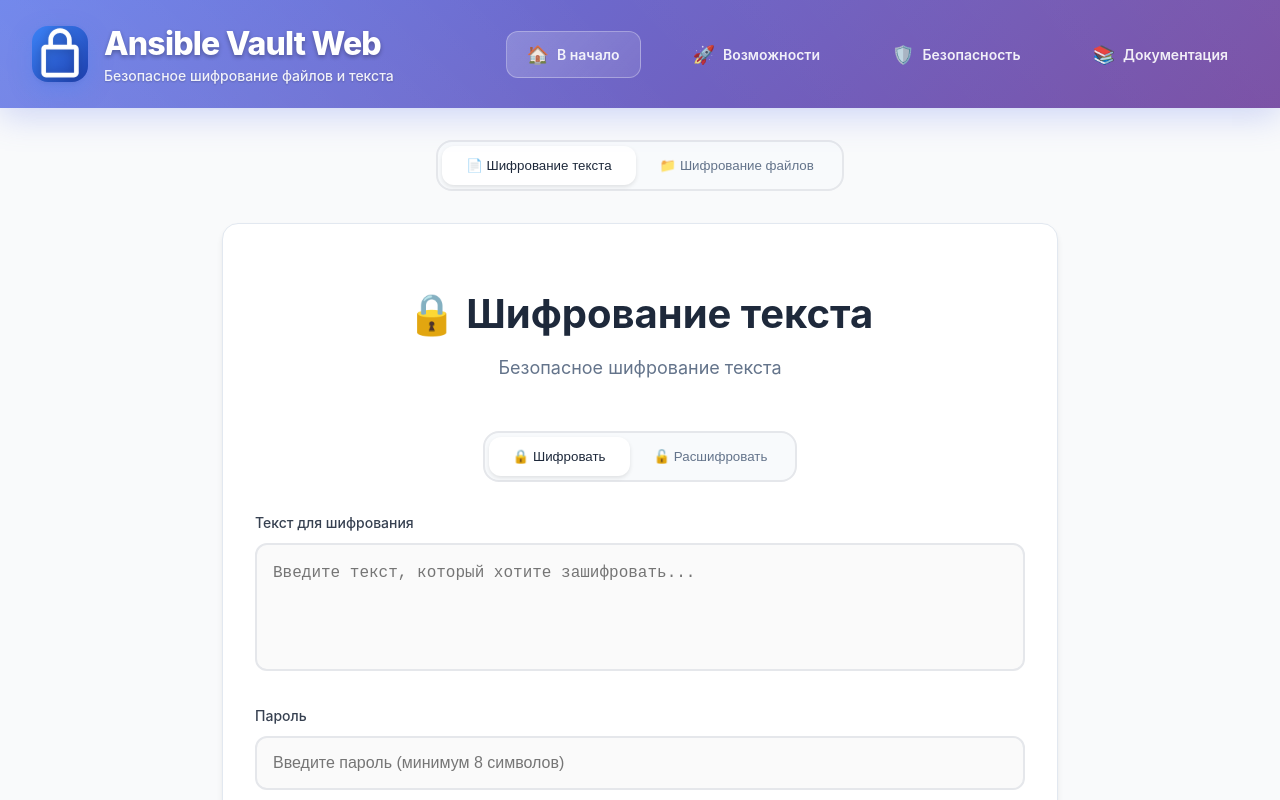
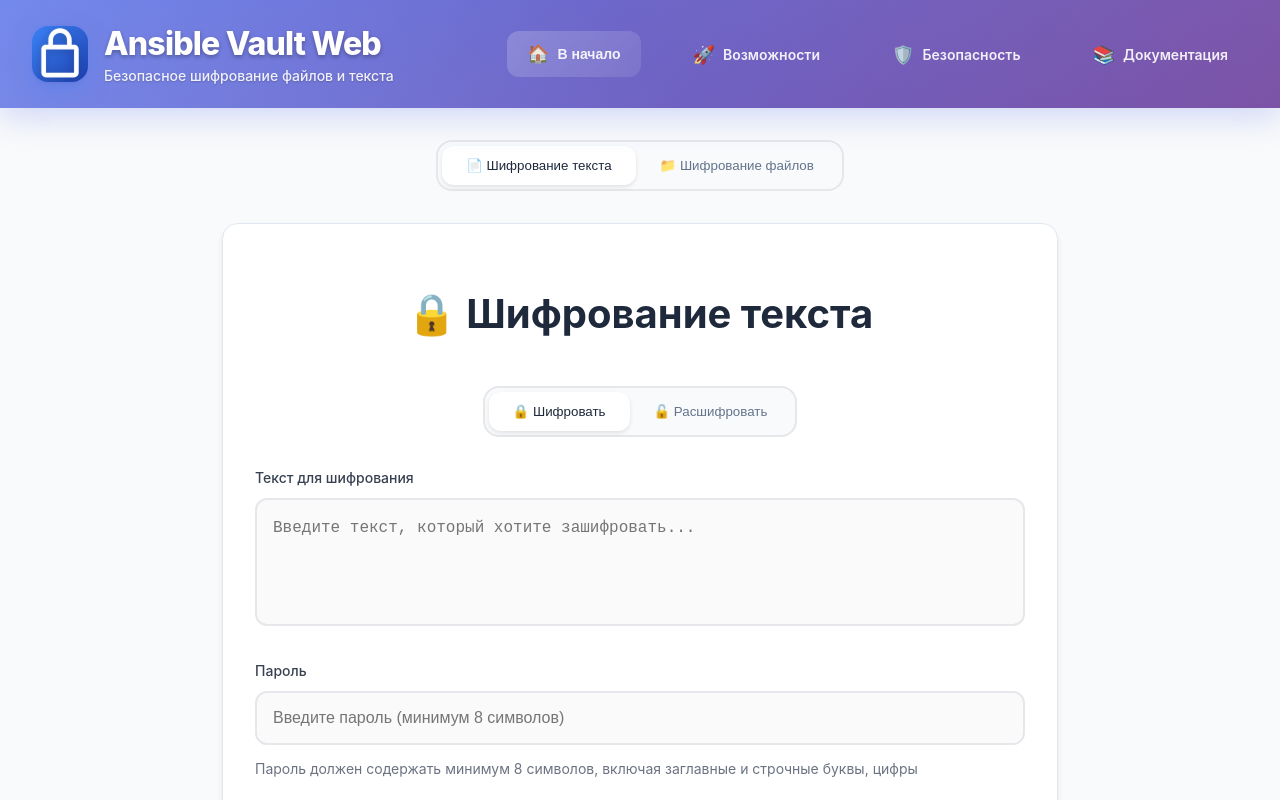
Before and after one commit to rtst01/ansible-vault-web, a React (Create React App) app in the folder frontend/: page / in a window 1280 px wide. Shown: the top 800 px of the page. Built offline with nearby package versions, Linux system fonts and the light colour scheme.

Commit message:
🎯 UX: Убраны ненужные описания и исправлена кнопка В начало

```diff
--- a/frontend/src/components/EncryptionForm.tsx
+++ b/frontend/src/components/EncryptionForm.tsx
@@ -240,12 +240,7 @@
             <h2 className="section-title">
               {mode === 'encrypt' ? '🔒 Шифрование текста' : '🔓 Расшифровка текста'}
             </h2>
-            <p className="section-description">
-              {mode === 'encrypt'
-                ? 'Безопасное шифрование текста'
-                : 'Расшифровка зашифрованного текста'
-              }
-            </p>
+
           </div>
 
           {/* Mode Toggle */}
@@ -366,7 +361,7 @@
             <h3 className="text-lg font-semibold text-gray-900 flex items-center">
               <div className="template-icon-container">
                 <svg className="template-icon-svg" viewBox="0 0 24 24" fill="currentColor">
-                  <path d="M14,2H6A2,2 0 0,0 4,4V20A2,2 0 0,0 6,22H18A2,2 0 0,0 20,20V8L14,2M18,20H6V4H13V9H18V20Z"/>
+                  <path d="M14,2H6A2,2 0 0,0 4,4V20A2,2 0 0,0 6,22H18A2,2 0 0,0 20,20V8L14,2M18,20H6V4H13V9H18V20Z" />
                 </svg>
               </div>
               Шаблоны
--- a/frontend/src/components/FileUpload.tsx
+++ b/frontend/src/components/FileUpload.tsx
@@ -110,12 +110,7 @@
         <h2 className="section-title">
           {mode === 'encrypt' ? '🔒 Шифрование файлов' : '🔓 Расшифровка файлов'}
         </h2>
-        <p className="section-description">
-          {mode === 'encrypt'
-            ? 'Безопасное шифрование файлов'
-            : 'Расшифровка зашифрованных файлов'
-          }
-        </p>
+
       </div>
 
       {/* Mode Toggle */}
--- a/frontend/src/components/Header.tsx
+++ b/frontend/src/components/Header.tsx
@@ -23,10 +23,13 @@
 
           {/* Навигация */}
           <nav className="header-navigation">
-            <a href="#top" className="nav-link nav-link-home">
+            <button
+              onClick={() => window.scrollTo({ top: 0, behavior: 'smooth' })}
+              className="nav-link nav-link-home"
+            >
               <span className="nav-icon">🏠</span>
               <span className="nav-text">В начало</span>
-            </a>
+            </button>
             <a href="#features" className="nav-link">
               <span className="nav-icon">🚀</span>
               <span className="nav-text">Возможности</span>
--- a/frontend/src/index.css
+++ b/frontend/src/index.css
@@ -1394,6 +1394,9 @@
 .nav-link-home {
   background: linear-gradient(135deg, rgba(255, 255, 255, 0.2), rgba(255, 255, 255, 0.1));
   border: 1px solid rgba(255, 255, 255, 0.3);
+  cursor: pointer;
+  border: none;
+  outline: none;
 }
 
 .nav-link-home:hover {
@@ -1699,7 +1702,8 @@
 
 /* Индикатор состояния (устаревший - заменен на template-icon-container) */
 .template-status-indicator {
-  display: none; /* Скрыт, так как заменен на новую иконку */
+  display: none;
+  /* Скрыт, так как заменен на новую иконку */
 }
 
 @keyframes pulse {
```
